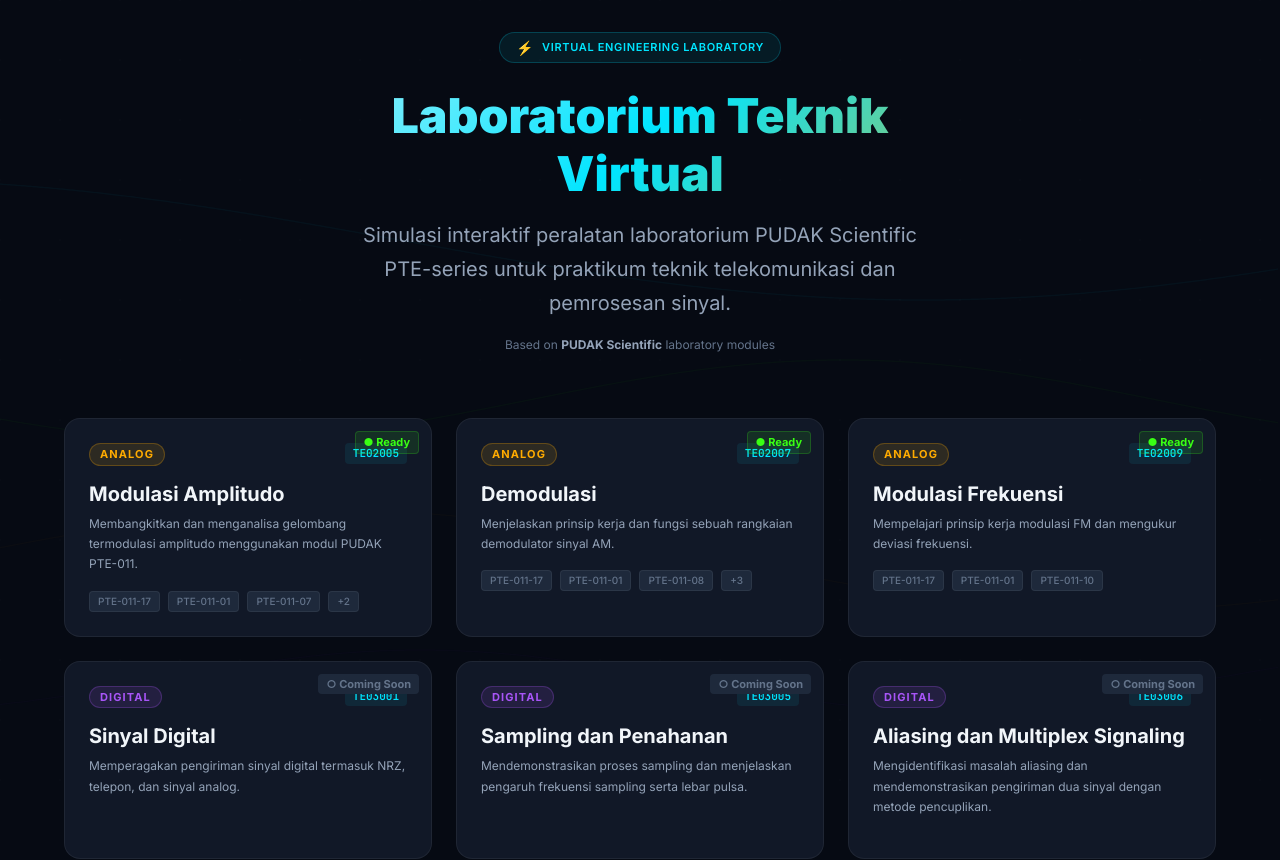
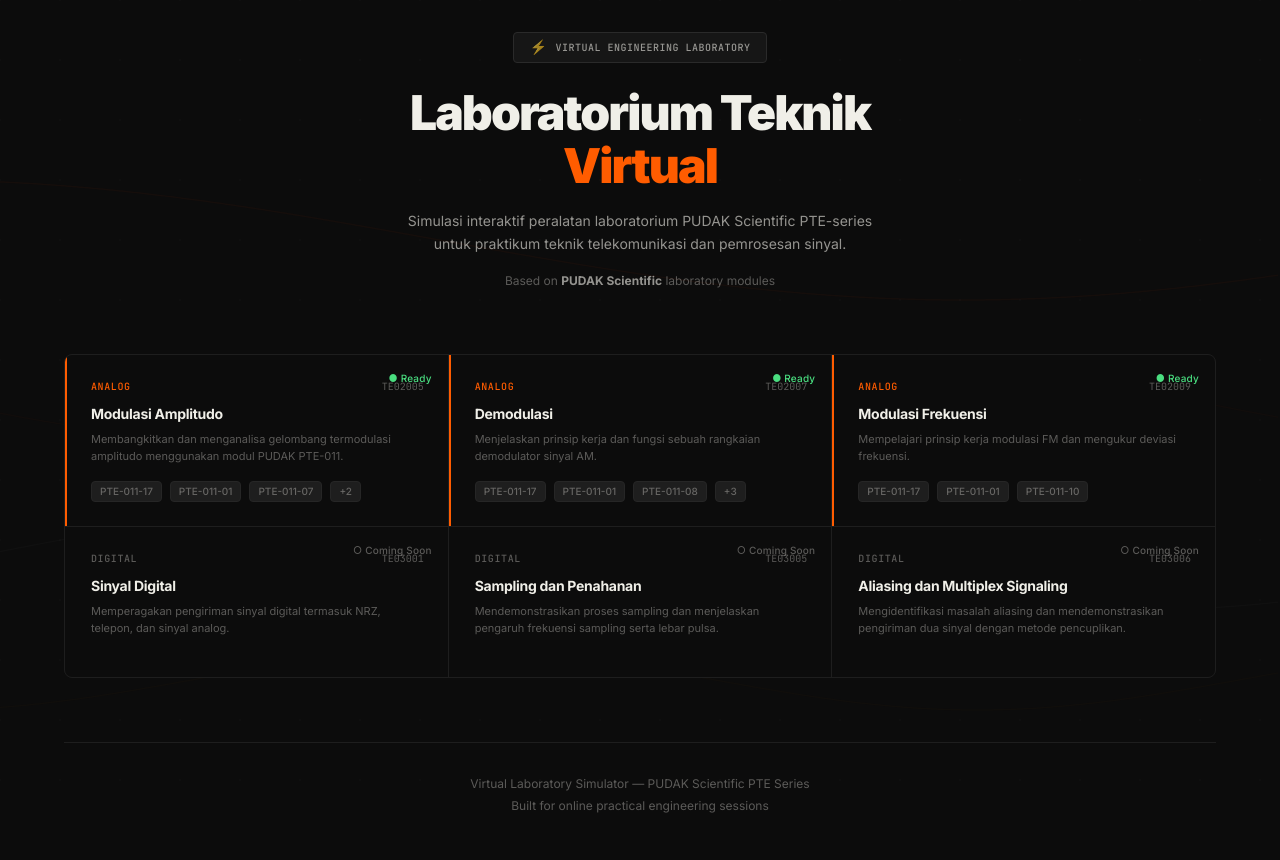
Before and after one commit to adnan-rabban/lab-siskom, a React (Vite) app: page / in a window 1280 px wide. Shown: the top 860 px of the page. Built offline with nearby package versions, Linux system fonts and the light colour scheme.

Commit message:
30/04/2026

```diff
--- a/index.html
+++ b/index.html
@@ -4,7 +4,7 @@
     <meta charset="UTF-8" />
     <meta name="viewport" content="width=device-width, initial-scale=1.0, maximum-scale=1.0, user-scalable=no" />
     <meta name="description" content="Virtual Engineering Laboratory Simulator — Interactive PUDAK Scientific PTE-series module simulations for online telecommunications and signal processing practicals." />
-    <meta name="theme-color" content="#060a13" />
+    <meta name="theme-color" content="#0C0C0C" />
     <meta name="color-scheme" content="dark" />
     <title>Laboratorium Teknik Virtual — PUDAK Scientific Simulator</title>
     <link rel="icon" type="image/svg+xml" href="/favicon.svg" />
@@ -12,7 +12,7 @@
     <link rel="preconnect" href="https://fonts.gstatic.com" crossorigin />
     <style>
       /* Prevent FOUC */
-      html { background: #060a13; }
+      html { background: #0C0C0C; }
       body { opacity: 0; transition: opacity 0.2s; }
       body.loaded { opacity: 1; }
     </style>
--- a/src/index.css
+++ b/src/index.css
@@ -1,6 +1,7 @@
 /* ============================================================
    DESIGN SYSTEM — Virtual Laboratory Simulator
-   Dark electronics workbench theme
+   Mono Theme — Dark editorial (Framer / Vercel inspired)
+   Black + Orange · Structured · Minimal
    ============================================================ */
 
 @import url('https://fonts.googleapis.com/css2?family=Inter:wght@300;400;500;600;700;800;900&family=JetBrains+Mono:wght@400;500;600;700&display=swap');
@@ -9,42 +10,48 @@
    Design Tokens
    ============================================================ */
 :root {
-  /* --- Colors: Primary Dark Palette --- */
-  --bg-primary: #060a13;
-  --bg-secondary: #0c1220;
-  --bg-panel: #111827;
-  --bg-module: #1a2237;
-  --bg-elevated: #1f2b42;
-  --bg-input: #0d1424;
+  /* --- Colors: Primary Dark Palette (Mono) --- */
+  --bg-primary: #0C0C0C;
+  --bg-secondary: #0E0E0E;
+  --bg-panel: #141414;
+  --bg-module: #161616;
+  --bg-elevated: #1C1C1C;
+  --bg-input: #111111;
 
-  /* --- Colors: Accent --- */
-  --accent-cyan: #00e5ff;
-  --accent-cyan-dim: #007a8a;
-  --accent-amber: #ffab00;
-  --accent-amber-dim: #8a5e00;
-  --accent-green: #39ff14;
-  --accent-green-dim: #1a7a0a;
-  --accent-red: #ff3d3d;
-  --accent-red-dim: #8a1f1f;
-  --accent-blue: #4488ff;
-  --accent-purple: #a855f7;
+  /* --- Colors: Accent (Orange-based) --- */
+  --accent-primary: #FF5C00;
+  --accent-primary-dim: rgba(255, 92, 0, 0.25);
+  --accent-primary-subtle: rgba(255, 92, 0, 0.08);
+  --accent-amber: #FF8A00;
+  --accent-amber-dim: rgba(255, 138, 0, 0.25);
+  --accent-green: #4ADE80;
+  --accent-green-dim: rgba(74, 222, 128, 0.2);
+  --accent-red: #EF4444;
+  --accent-red-dim: rgba(239, 68, 68, 0.2);
+  --accent-blue: #3B82F6;
+  --accent-purple: #A855F7;
+
+  /* Backwards compat aliases */
+  --accent-cyan: var(--accent-primary);
+  --accent-cyan-dim: var(--accent-primary-dim);
 
   /* --- Colors: Surface --- */
-  --surface-1: #1e293b;
-  --surface-2: #2a3654;
-  --surface-3: #374768;
+  --surface-1: #1E1E1E;
+  --surface-2: #262626;
+  --surface-3: #2E2E2E;
   --border-subtle: rgba(255, 255, 255, 0.06);
-  --border-medium: rgba(255, 255, 255, 0.12);
-  --border-strong: rgba(255, 255, 255, 0.2);
+  --border-medium: rgba(255, 255, 255, 0.1);
+  --border-strong: rgba(255, 255, 255, 0.18);
+  --border-accent: rgba(255, 92, 0, 0.4);
 
-  /* --- Colors: Text --- */
-  --text-primary: #f1f5f9;
-  --text-secondary: #94a3b8;
-  --text-muted: #64748b;
-  --text-accent: var(--accent-cyan);
+  /* --- Colors: Text (Warm off-white) --- */
+  --text-primary: #F0EFE8;
+  --text-secondary: rgba(240, 239, 232, 0.6);
+  --text-muted: rgba(240, 239, 232, 0.35);
+  --text-accent: var(--accent-primary);
 
   /* --- Typography --- */
-  --font-sans: 'Inter', -apple-system, BlinkMacSystemFont, sans-serif;
+  --font-sans: 'Inter', -apple-system, BlinkMacSystemFont, 'Segoe UI', system-ui, sans-serif;
   --font-mono: 'JetBrains Mono', 'Fira Code', monospace;
 
   --fs-xs: 0.6875rem;   /* 11px */
@@ -88,16 +95,19 @@
   --radius-xl: 16px;
   --radius-full: 9999px;
 
-  /* --- Shadows --- */
-  --shadow-sm: 0 1px 2px rgba(0, 0, 0, 0.4);
-  --shadow-md: 0 4px 12px rgba(0, 0, 0, 0.5);
-  --shadow-lg: 0 8px 24px rgba(0, 0, 0, 0.6);
-  --shadow-xl: 0 16px 48px rgba(0, 0, 0, 0.7);
-  --shadow-glow-cyan: 0 0 20px rgba(0, 229, 255, 0.3);
-  --shadow-glow-green: 0 0 20px rgba(57, 255, 20, 0.3);
-  --shadow-glow-amber: 0 0 20px rgba(255, 171, 0, 0.3);
-  --shadow-glow-red: 0 0 20px rgba(255, 61, 61, 0.3);
-  --shadow-inset: inset 0 2px 6px rgba(0, 0, 0, 0.5);
+  /* --- Shadows (Mono — deep & subtle) --- */
+  --shadow-sm: 0 1px 2px rgba(0, 0, 0, 0.5);
+  --shadow-md: 0 4px 12px rgba(0, 0, 0, 0.6);
+  --shadow-lg: 0 8px 24px rgba(0, 0, 0, 0.7);
+  --shadow-xl: 0 16px 48px rgba(0, 0, 0, 0.8);
+  --shadow-glow-primary: 0 0 20px rgba(255, 92, 0, 0.25);
+  --shadow-glow-green: 0 0 20px rgba(74, 222, 128, 0.25);
+  --shadow-glow-amber: 0 0 20px rgba(255, 138, 0, 0.25);
+  --shadow-glow-red: 0 0 20px rgba(239, 68, 68, 0.25);
+  --shadow-inset: inset 0 2px 6px rgba(0, 0, 0, 0.6);
+
+  /* Backwards compat */
+  --shadow-glow-cyan: var(--shadow-glow-primary);
 
   /* --- Transitions --- */
   --ease-out: cubic-bezier(0.22, 1, 0.36, 1);
@@ -141,7 +151,7 @@ body {
   overflow-x: hidden;
 }
 
-/* Hide scrollbar */
+/* Minimal scrollbar — Mono style */
 ::-webkit-scrollbar {
   width: 6px;
   height: 6px;
@@ -158,7 +168,7 @@ body {
 }
 
 a {
-  color: var(--accent-cyan);
+  color: var(--accent-primary);
   text-decoration: none;
   transition: color var(--duration-fast) var(--ease-out);
 }
@@ -215,7 +225,7 @@ img {
   inset: -2px;
   background: radial-gradient(
     ellipse at center,
-    rgba(57, 255, 20, 0.05) 0%,
+    rgba(255, 92, 0, 0.04) 0%,
     transparent 70%
   );
   pointer-events: none;
@@ -245,7 +255,7 @@ img {
   background: linear-gradient(
     90deg,
     transparent,
-    rgba(255, 255, 255, 0.08),
+    rgba(255, 255, 255, 0.06),
     transparent
   );
   pointer-events: none;
@@ -254,7 +264,7 @@ img {
 .module-panel.powered-on {
   border-color: var(--border-medium);
   box-shadow: var(--shadow-md), var(--shadow-inset),
-              0 0 1px rgba(0, 229, 255, 0.1);
+              0 0 1px rgba(255, 92, 0, 0.15);
 }
 .module-panel.powered-off {
   opacity: 0.5;
@@ -289,8 +299,8 @@ img {
   font-family: var(--font-mono);
   font-size: var(--fs-xs);
   font-weight: var(--fw-semibold);
-  background: var(--accent-cyan-dim);
-  color: var(--text-primary);
+  background: var(--accent-primary-dim);
+  color: var(--accent-primary);
   padding: 2px 8px;
   border-radius: var(--radius-sm);
   letter-spacing: 0.05em;
@@ -387,13 +397,13 @@ img {
 }
 
 .btn-primary {
-  background: var(--accent-cyan);
+  background: var(--accent-primary);
   color: var(--bg-primary);
-  box-shadow: var(--shadow-glow-cyan);
+  box-shadow: var(--shadow-glow-primary);
 }
 .btn-primary:hover {
-  background: #33ebff;
-  box-shadow: 0 0 30px rgba(0, 229, 255, 0.5);
+  background: #FF7A33;
+  box-shadow: 0 0 30px rgba(255, 92, 0, 0.45);
   transform: translateY(-1px);
 }
 
@@ -412,7 +422,7 @@ img {
   color: white;
 }
 .btn-danger:hover {
-  background: #ff5555;
+  background: #f87171;
   box-shadow: var(--shadow-glow-red);
 }
 
@@ -473,6 +483,11 @@ img {
   to { transform: translateX(-100%); }
 }
 
+@keyframes border-glow {
+  0%, 100% { border-color: rgba(255, 92, 0, 0.15); }
+  50% { border-color: rgba(255, 92, 0, 0.35); }
+}
+
 .animate-fade-in {
   animation: fade-in var(--duration-slow) var(--ease-out) forwards;
 }
--- a/src/modules/modules.css
+++ b/src/modules/modules.css
@@ -68,8 +68,8 @@
   background: var(--surface-2);
 }
 .component-option.active {
-  background: var(--accent-cyan-dim);
-  border-color: var(--accent-cyan);
+  background: var(--accent-primary-dim);
+  border-color: var(--accent-primary);
   color: var(--text-primary);
 }
 
--- a/src/pages/Landing.tsx
+++ b/src/pages/Landing.tsx
@@ -87,10 +87,10 @@ function useWaveformBackground(canvasRef: React.RefObject<HTMLCanvasElement | nu
 
       // Subtle animated waveforms
       const waves = [
-        { color: 'rgba(0, 229, 255, 0.04)', freq: 0.003, amp: 60, speed: 0.015, yOffset: h * 0.3 },
-        { color: 'rgba(57, 255, 20, 0.03)', freq: 0.005, amp: 40, speed: 0.02, yOffset: h * 0.5 },
-        { color: 'rgba(255, 171, 0, 0.025)', freq: 0.004, amp: 50, speed: 0.01, yOffset: h * 0.7 },
-        { color: 'rgba(168, 85, 247, 0.02)', freq: 0.006, amp: 30, speed: 0.025, yOffset: h * 0.85 },
+        { color: 'rgba(255, 92, 0, 0.04)', freq: 0.003, amp: 60, speed: 0.015, yOffset: h * 0.3 },
+        { color: 'rgba(255, 92, 0, 0.025)', freq: 0.005, amp: 40, speed: 0.02, yOffset: h * 0.5 },
+        { color: 'rgba(240, 239, 232, 0.02)', freq: 0.004, amp: 50, speed: 0.01, yOffset: h * 0.7 },
+        { color: 'rgba(255, 138, 0, 0.02)', freq: 0.006, amp: 30, speed: 0.025, yOffset: h * 0.85 },
       ];
 
       for (const wave of waves) {
@@ -108,7 +108,7 @@ function useWaveformBackground(canvasRef: React.RefObject<HTMLCanvasElement | nu
 
       // Grid dots
       const gridSize = 60;
-      ctx.fillStyle = 'rgba(255, 255, 255, 0.015)';
+      ctx.fillStyle = 'rgba(255, 255, 255, 0.025)';
       for (let x = 0; x < w; x += gridSize) {
         for (let y = 0; y < h; y += gridSize) {
           ctx.beginPath();
@@ -158,7 +158,7 @@ export default function Landing() {
           <h1 className="landing-title">
             Laboratorium Teknik
             <br />
-            Virtual
+            <span style={{ color: '#FF5C00' }}>Virtual</span>
           </h1>
           <p className="landing-subtitle">
             Simulasi interaktif peralatan laboratorium PUDAK Scientific PTE-series
--- a/src/pages/pages.css
+++ b/src/pages/pages.css
@@ -1,5 +1,5 @@
 /* ============================================================
-   Page Styles
+   Page Styles — Mono Theme
    ============================================================ */
 
 /* --- Landing Page --- */
@@ -38,32 +38,31 @@
   align-items: center;
   gap: var(--sp-2);
   padding: var(--sp-1) var(--sp-4);
-  background: rgba(0, 229, 255, 0.08);
-  border: 1px solid rgba(0, 229, 255, 0.2);
-  border-radius: var(--radius-full);
-  font-size: var(--fs-xs);
-  font-weight: var(--fw-semibold);
-  color: var(--accent-cyan);
-  letter-spacing: 0.06em;
+  background: var(--bg-module);
+  border: 1px solid #2A2A2A;
+  border-radius: var(--radius-sm);
+  font-size: 10px;
+  font-weight: var(--fw-medium);
+  font-family: var(--font-mono);
+  color: var(--text-secondary);
+  letter-spacing: 0.05em;
   text-transform: uppercase;
   margin-bottom: var(--sp-6);
 }
 
 .landing-title {
-  font-size: var(--fs-4xl);
+  font-size: clamp(2rem, 5vw, var(--fs-4xl));
   font-weight: var(--fw-black);
-  line-height: var(--lh-tight);
+  line-height: 1.1;
+  letter-spacing: -0.04em;
   margin-bottom: var(--sp-4);
-  background: linear-gradient(135deg, var(--text-primary) 0%, var(--accent-cyan) 50%, var(--accent-amber) 100%);
-  -webkit-background-clip: text;
-  -webkit-text-fill-color: transparent;
-  background-clip: text;
+  color: var(--text-primary);
 }
 
 .landing-subtitle {
-  font-size: var(--fs-lg);
+  font-size: var(--fs-base);
   color: var(--text-secondary);
-  max-width: 600px;
+  max-width: 480px;
   margin: 0 auto;
   line-height: var(--lh-relaxed);
 }
@@ -81,15 +80,18 @@
 .practicum-grid {
   display: grid;
   grid-template-columns: repeat(auto-fill, minmax(320px, 1fr));
-  gap: var(--sp-6);
+  gap: 1px;
+  background: #1E1E1E;
+  border: 1px solid #1E1E1E;
+  border-radius: var(--radius-md);
+  overflow: hidden;
   margin-bottom: var(--sp-16);
 }
 
 .practicum-card {
   position: relative;
-  background: var(--bg-panel);
-  border: 1px solid var(--border-subtle);
-  border-radius: var(--radius-xl);
+  background: var(--bg-primary);
+  border-left: 2px solid var(--accent-primary);
   padding: var(--sp-6);
   overflow: hidden;
   transition: all var(--duration-normal) var(--ease-out);
@@ -104,39 +106,17 @@
 .practicum-card:nth-child(5) { animation-delay: 0.5s; }
 .practicum-card:nth-child(6) { animation-delay: 0.6s; }
 
-.practicum-card::before {
-  content: '';
-  position: absolute;
-  top: 0;
-  left: 0;
-  right: 0;
-  height: 3px;
-  background: linear-gradient(
-    90deg,
-    var(--accent-cyan),
-    var(--accent-blue),
-    var(--accent-purple)
-  );
-  opacity: 0;
-  transition: opacity var(--duration-normal) var(--ease-out);
-}
-
 .practicum-card:hover {
-  border-color: var(--border-medium);
-  transform: translateY(-4px);
-  box-shadow: var(--shadow-xl), 0 0 40px rgba(0, 229, 255, 0.05);
-}
-.practicum-card:hover::before {
-  opacity: 1;
+  background: var(--bg-module);
 }
 
 .practicum-card.coming-soon {
-  opacity: 0.5;
+  opacity: 0.45;
   cursor: not-allowed;
+  border-left-color: transparent;
 }
 .practicum-card.coming-soon:hover {
-  transform: none;
-  box-shadow: none;
+  background: var(--bg-primary);
 }
 
 .practicum-card-header {
@@ -144,50 +124,43 @@
   align-items: flex-start;
   justify-content: space-between;
   gap: var(--sp-3);
-  margin-bottom: var(--sp-4);
+  margin-bottom: var(--sp-3);
 }
 
 .practicum-card-category {
-  font-size: var(--fs-xs);
-  font-weight: var(--fw-bold);
+  font-size: 10px;
+  font-weight: var(--fw-medium);
   text-transform: uppercase;
-  letter-spacing: 0.1em;
-  padding: 2px 10px;
-  border-radius: var(--radius-full);
+  letter-spacing: 0.06em;
+  font-family: var(--font-mono);
 }
 .practicum-card-category.analog {
-  background: rgba(255, 171, 0, 0.12);
-  color: var(--accent-amber);
-  border: 1px solid rgba(255, 171, 0, 0.25);
+  color: var(--accent-primary);
 }
 .practicum-card-category.digital {
-  background: rgba(168, 85, 247, 0.12);
-  color: var(--accent-purple);
-  border: 1px solid rgba(168, 85, 247, 0.25);
+  color: var(--text-muted);
 }
 
 .practicum-card-code {
   font-family: var(--font-mono);
-  font-size: var(--fs-xs);
-  font-weight: var(--fw-semibold);
-  color: var(--accent-cyan);
-  background: rgba(0, 229, 255, 0.08);
-  padding: 2px 8px;
-  border-radius: var(--radius-sm);
+  font-size: 10px;
+  font-weight: var(--fw-regular);
+  color: var(--text-muted);
 }
 
 .practicum-card-title {
-  font-size: var(--fs-lg);
+  font-size: var(--fs-base);
   font-weight: var(--fw-bold);
   color: var(--text-primary);
   margin-bottom: var(--sp-2);
   line-height: var(--lh-tight);
+  letter-spacing: -0.02em;
 }
 
 .practicum-card-desc {
-  font-size: var(--fs-sm);
-  color: var(--text-secondary);
-  line-height: var(--lh-relaxed);
+  font-size: var(--fs-xs);
+  color: var(--text-muted);
+  line-height: 1.55;
   margin-bottom: var(--sp-4);
 }
 
@@ -204,25 +177,21 @@
   border-radius: var(--radius-sm);
   background: var(--surface-1);
   color: var(--text-muted);
-  border: 1px solid var(--border-subtle);
+  border: 1px solid #262626;
 }
 
 .practicum-card-status {
   position: absolute;
-  top: var(--sp-3);
-  right: var(--sp-3);
-  font-size: var(--fs-xs);
-  font-weight: var(--fw-bold);
-  padding: 2px 8px;
-  border-radius: var(--radius-sm);
+  top: var(--sp-4);
+  right: var(--sp-4);
+  font-size: 10px;
+  font-weight: var(--fw-medium);
+  letter-spacing: 0.02em;
 }
 .practicum-card-status.available {
-  background: rgba(57, 255, 20, 0.1);
   color: var(--accent-green);
-  border: 1px solid rgba(57, 255, 20, 0.2);
 }
 .practicum-card-status.coming-soon {
-  background: var(--surface-1);
   color: var(--text-muted);
 }
 
@@ -238,8 +207,8 @@
   align-items: center;
   justify-content: space-between;
   padding: var(--sp-3) var(--sp-6);
-  background: var(--bg-secondary);
-  border-bottom: 1px solid var(--border-subtle);
+  background: var(--bg-primary);
+  border-bottom: 1px solid #1E1E1E;
   position: sticky;
   top: 0;
   z-index: var(--z-panel);
@@ -250,14 +219,14 @@
   align-items: center;
   gap: var(--sp-2);
   font-size: var(--fs-sm);
-  font-weight: var(--fw-semibold);
-  color: var(--text-secondary);
+  font-weight: var(--fw-medium);
+  color: var(--text-muted);
   padding: var(--sp-1) var(--sp-3);
   border-radius: var(--radius-md);
   transition: all var(--duration-fast) var(--ease-out);
 }
 .workbench-back-btn:hover {
-  color: var(--text-primary);
+  color: var(--text-secondary);
   background: var(--surface-1);
 }
 
@@ -266,15 +235,19 @@
 }
 
 .workbench-title {
-  font-size: var(--fs-md);
+  font-size: var(--fs-base);
   font-weight: var(--fw-bold);
   color: var(--text-primary);
+  letter-spacing: -0.02em;
 }
 
 .workbench-code {
   font-family: var(--font-mono);
-  font-size: var(--fs-xs);
-  color: var(--accent-cyan);
+  font-size: 10px;
+  color: var(--accent-primary);
+  background: var(--accent-primary-subtle);
+  padding: 2px 8px;
+  border-radius: 3px;
 }
 
 .workbench-header-actions {
@@ -329,7 +302,7 @@
   content: '';
   width: 3px;
   height: 14px;
-  background: var(--accent-cyan);
+  background: var(--accent-primary);
   border-radius: 2px;
 }
 
@@ -339,7 +312,7 @@
   padding: var(--sp-8) var(--sp-6);
   color: var(--text-muted);
   font-size: var(--fs-sm);
-  border-top: 1px solid var(--border-subtle);
+  border-top: 1px solid #1E1E1E;
 }
 
 @media (max-width: 1024px) {
@@ -369,7 +342,7 @@
 
   .practicum-grid {
     grid-template-columns: 1fr;
-    gap: var(--sp-4);
+    gap: 1px;
   }
 
   .workbench-header {
```
Also changed, not shown: src/components/components.css (+42 -42 lines), src/instruments/Oscilloscope.tsx (+10 -10 lines), src/instruments/instruments.css (+13 -13 lines), src/pages/canvas.css (+40 -42 lines), 1 other file (tests, documents, lock files or other folders).
